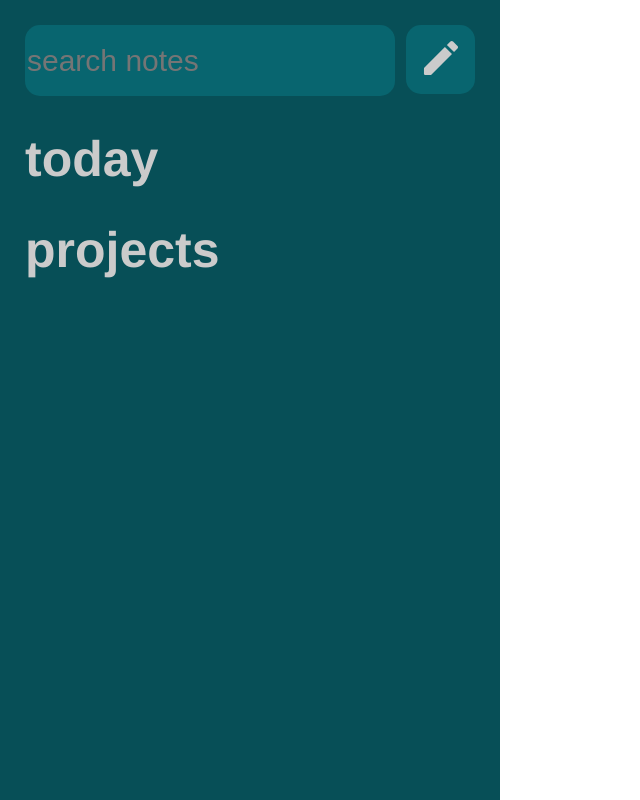
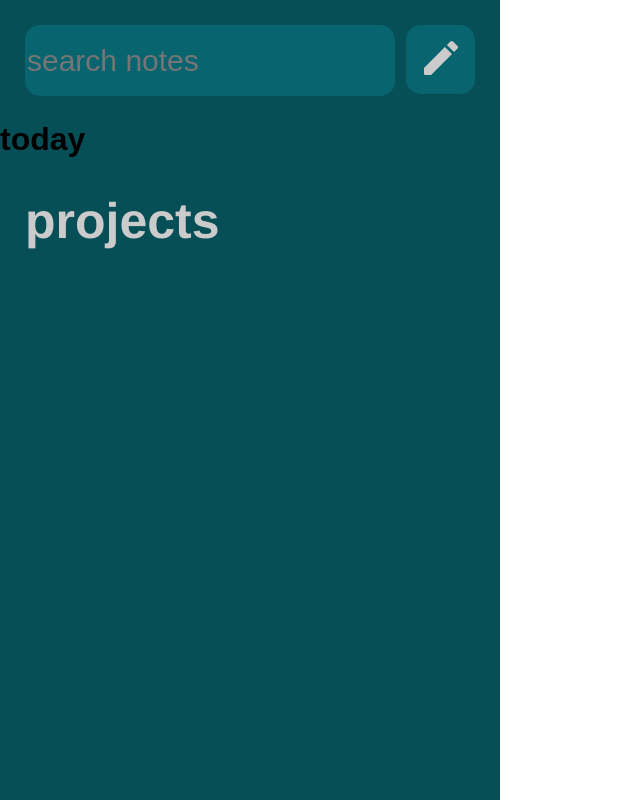
Before and after one commit to berneymark/PersonalManagementApp, a React (Create React App) app in the folder personal-management-app/: page / in a window 1280 px wide. Shown: the whole page, without its empty margins (0-640 px from the left). Built offline with nearby package versions, Linux system fonts and the light colour scheme.

Commit message:
Complete previous commit

```diff
--- a/personal-management-app/src/components/sidebar/SideBar.tsx
+++ b/personal-management-app/src/components/sidebar/SideBar.tsx
@@ -9,7 +9,7 @@ class SideBar extends Component {
             <div className="sideBar">
                 <ToolBar/>
                 <div className="sideBarContent">
-                    <h1>today</h1>
+                    <TodayMenu/>
                     <h1>projects</h1>
                 </div>
             </div>
```
